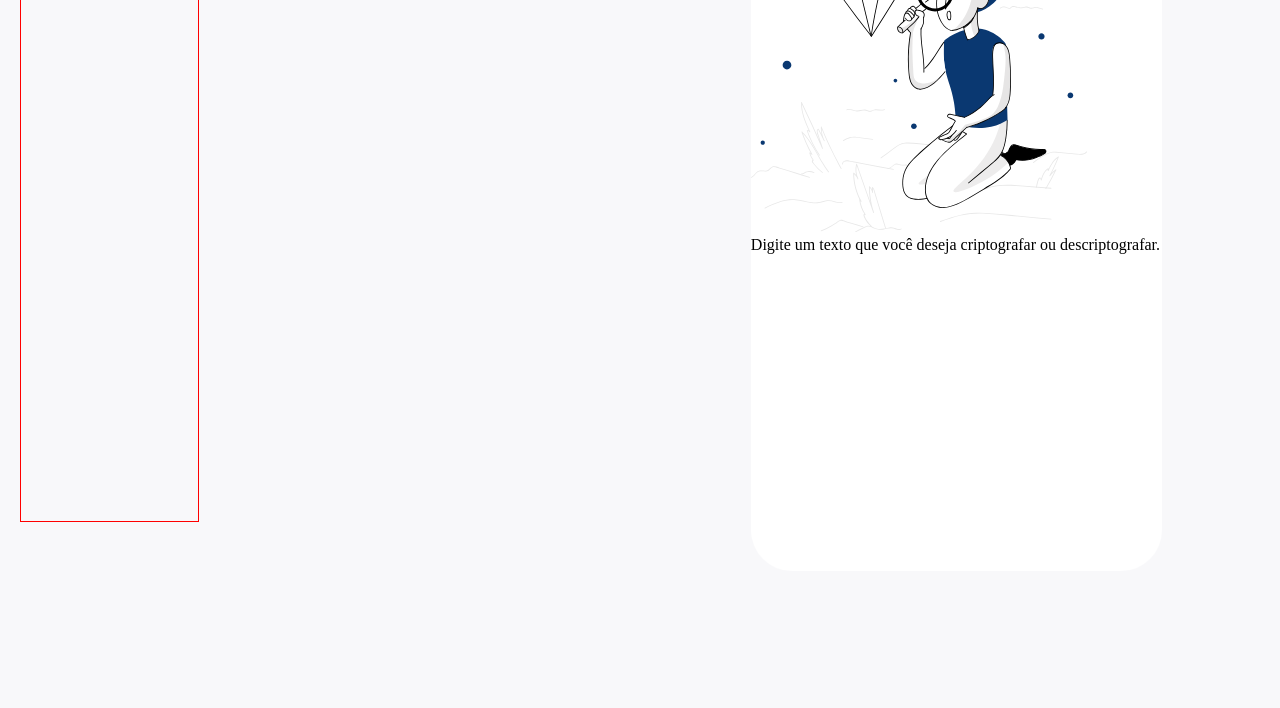
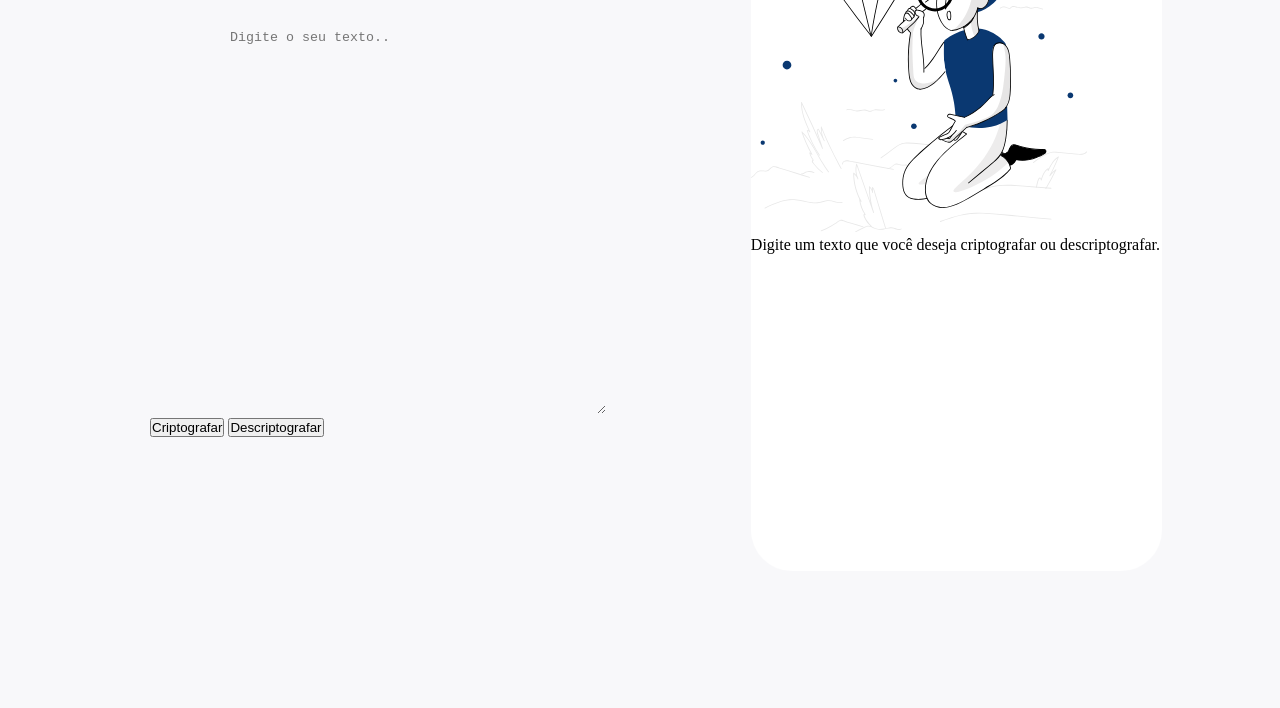
Before and after one commit to LukokiMakuntimaDaniel/Decodificador_Alura, a plain HTML site: page index.html in a window 1280 px wide. Shown: the part 92-800 px from the top of the page. Drawn offline with Linux system fonts and the light colour scheme.

Commit message:
reajuste no layout

```diff
--- a/index.html
+++ b/index.html
@@ -11,12 +11,20 @@
 <body>
     <main>
         <img src="img/logo-alura.svg" alt="">
-        <section  id="esquerda">
+        <section id="esquerda">
             <article id="texto">
+                <h1>Desafio Alura + Oracle</h1>
 
-                <textarea name=""></textarea>
+                <textarea name="" placeholder="Digite o seu texto.."></textarea>
 
-
+                <footer>
+                    <button>
+                        Criptografar
+                    </button>
+                    <button>
+                        Descriptografar
+                    </button>
+                </footer>
             </article>
         </section>
 
@@ -35,14 +43,7 @@
         </section>
 
 
-        <footer>
-            <button>
-                Criptografar
-            </button>
-            <button>
-                Descriptografar
-            </button>
-        </footer>
+
     </main>
 
 </body>
--- a/style/style.css
+++ b/style/style.css
@@ -27,8 +27,16 @@ section{
 }
 
 #esquerda{
-    position: ;
-    border: 1px solid red;
-    height: 70vh;
-    left: 20px ;
+    position:absolute ;
+    height: 80vh;
+    left: 150px ;
+    top: 20px;
+    width: 35%;
 }
+textarea{
+    height: 19rem;
+    background-color:  #f8f8fa;
+    padding: 80px;
+    width: calc(84% - 80px);
+    border: 0px;
+}
```
